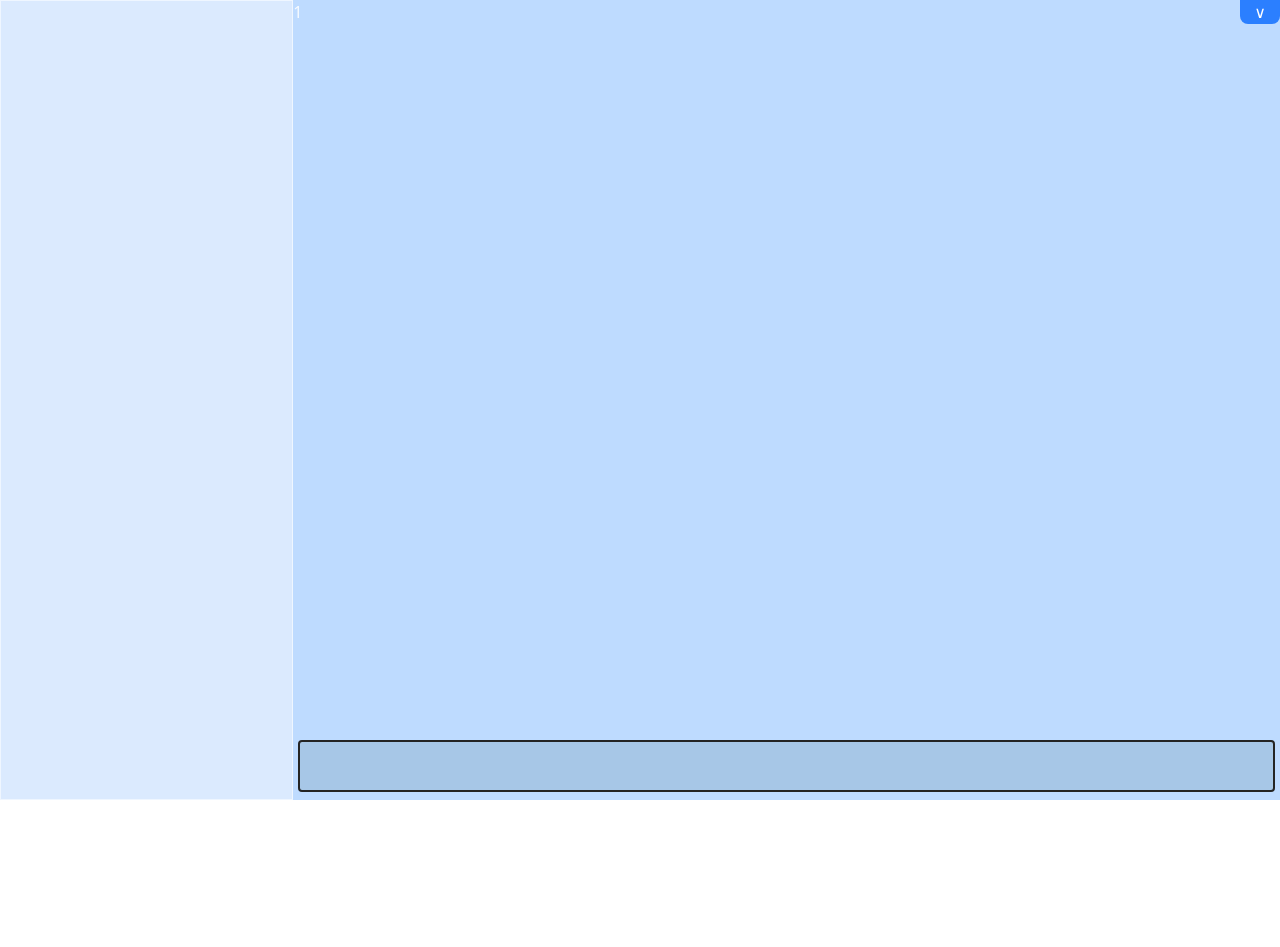
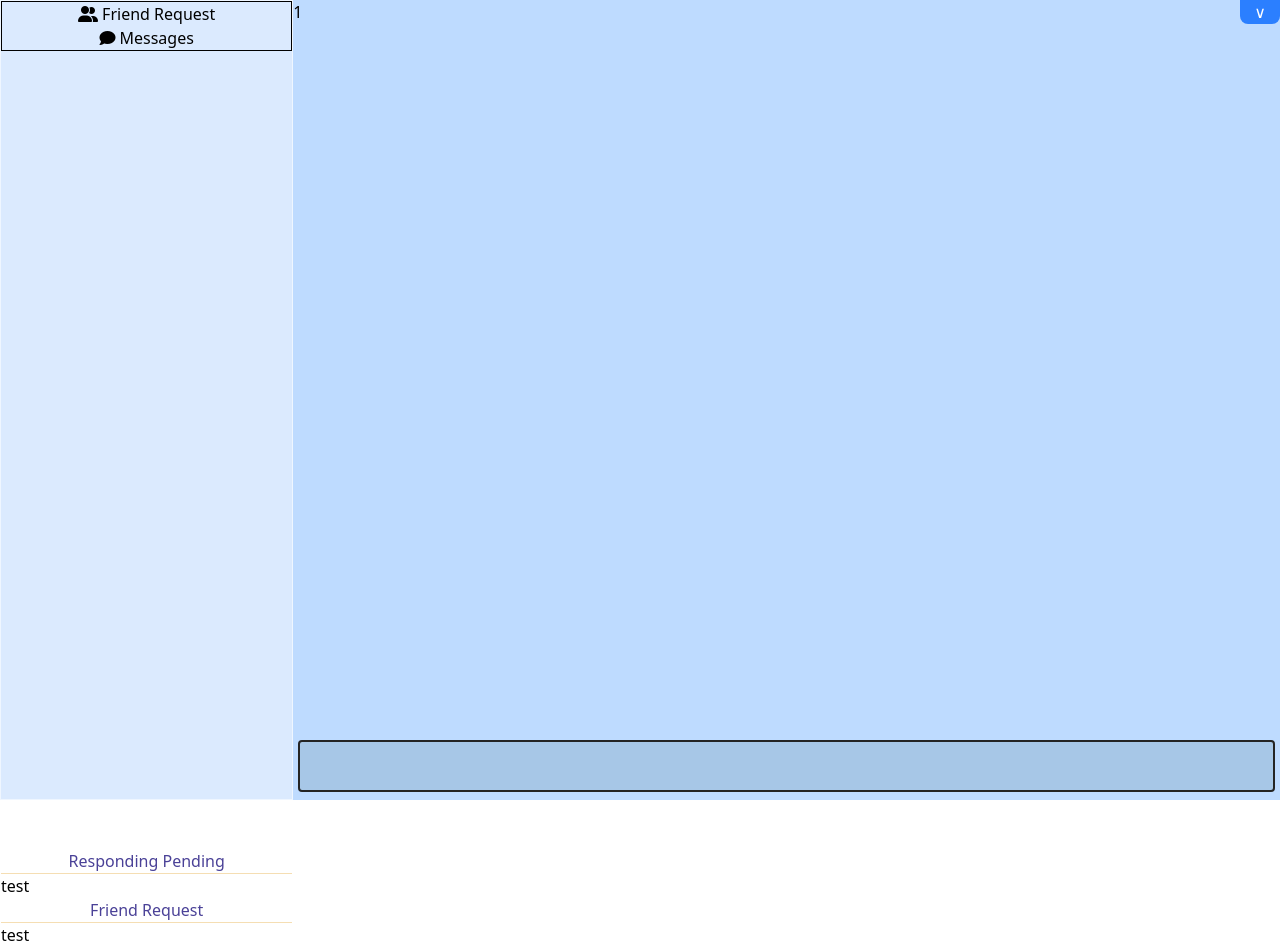
Before and after one commit to bunchofletters/Messaging-App, a React (Vite) app in the folder frontend/: page /toOverViewTextRoom in a window 1280 px wide. Before the commit the page ends 800 px from the top, so only its background shows below. Built offline with nearby package versions, Linux system fonts and the light colour scheme.

Commit message:
made the page that will allow for friends to be accepted or decline

```diff
--- a/frontend/src/components/dropdownbar.tsx
+++ b/frontend/src/components/dropdownbar.tsx
@@ -1,21 +1,42 @@
-import {useState} from 'react'
+import {useCallback, useState} from 'react'
 import AddFriendMenu from './addfriend';
+import { debounce } from '../utility/debounce';
 
 export default function Dropdownbar(){
     const [isOpen, setIsOpen] = useState(false);
     const [isOpenSymbol, setisOpenSymbol] = useState(<>&#8744;</>)
     const [friendMenu, setFriendMenu] = useState(false);
 
+    const [inlineCss, setInlineCss] = useState("absolute inline-block text-right right-0 w-[40px]")
+
+    /**
+     * This debounce is for the drop down bar | on close this debounce will resize the drop down bar button to be only the size of the "clickable" so it doesn't interfer with other UI elements
+     * This will call {@link changeInLineCSS}
+     */
+    const debounceInLineCSS = useCallback(
+        debounce(() => {
+            changeInLineCSS();
+        }, 75), []);
+
+    /**
+     * This changes the dropdown CSS
+     */
+    function changeInLineCSS(){
+        setInlineCss("absolute inline-block text-right right-0 w-[40px]");
+    }
+
     /**
      * This is the function that handles opening and closing the dropdown menu
      */
     const toggle = () => {
         setIsOpen(!isOpen); //if it's open close it and vice versa
-        if(isOpen) //open
+        if(isOpen){ //open
             setisOpenSymbol(<>&#8744;</>);
-
-        else
+        }
+        else{
             setisOpenSymbol(<>&#8743;</>);
+            setInlineCss("absolute inline-block text-right w-full")
+        }
     }
 
     //TODO
@@ -42,12 +63,29 @@ export default function Dropdownbar(){
         setFriendMenu(false);
     }
 
+    /**
+     * show the user profile information
+     * user_id [used for being added as friend]
+     * display name
+     * password [censor this]
+     * username [censor this]
+     */
+    async function checkProfile(){
+        console.log("profile clicked");
+    }
+
 
 
     return (
         <>
-        <div className="absolute inline-block text-right w-full">
-            <div className={`transition-all duration-75 ease-in-out overflow-hidden ${isOpen ? 'max-h-50': 'max-h-0'}`}> {/*handles drop down translation change max-h to what feels good later*/}
+        <div className={inlineCss}>
+            <div
+                className={`transition-all duration-75 ease-in-out overflow-hidden ${isOpen ? 'max-h-50': 'max-h-0'}`}
+                onTransitionEnd={() => {
+                    if(!isOpen)
+                        debounceInLineCSS();
+                }}
+            > {/*handles drop down translation change max-h to what feels good later*/}
             <div className="pt-3 border-2 border-blue-500 bg-blue-500 flex flex-row-reverse justify-left items-center gap-3"
             tabIndex={0}>
                 <div className='flex flex-col justify-center items-center border border-transparent hover:rounded hover:border-white -mt-3'
@@ -65,7 +103,7 @@ export default function Dropdownbar(){
                     <p className='dark: text-white'>Add Friends</p>
                 </div>
                 <div className='flex flex-col justify-center items-center border border-transparent hover:border-white hover:rounded -mt-3'
-                onClick={addFriend}
+                onClick={checkProfile}
                 tabIndex={0}
                 style={{padding: '1rem 0.25rem 0 0.25rem'}}>
                     <i className="fa-solid fa-circle-user dark:text-white fa-2x -mt-3"></i>
--- /dev/null
+++ b/frontend/src/components/friendrequest.tsx
@@ -0,0 +1,22 @@
+
+function FriendRequest(){
+
+    return  (
+        <div className="flex flex-col">
+            <div className="flex flex-col">
+                <p className="text-s dark:text-gray-400 not-dark:text-[#4a4197] self-center">Responding Pending</p>
+                <hr className="dark:text-gray-500 not-dark:text-[wheat]"/>
+                <p>test</p>
+                {/* generate a list of outgoing request */}
+            </div>
+            <div className="flex flex-col">
+                <p className="text-s dark:text-gray-400 not-dark:text-[#4a4197] self-center">Friend Request</p>
+                <hr className="dark:text-gray-500 not-dark:text-[wheat]"/>
+                {/* generate a list of incoming request */}
+                <p>test</p>
+            </div>
+        </div>
+    )
+}
+
+export default FriendRequest;
--- a/frontend/src/mainpage/OverViewTextRoom.tsx
+++ b/frontend/src/mainpage/OverViewTextRoom.tsx
@@ -1,13 +1,53 @@
-
+import {useState} from 'react'
 import Dropdownbar from "../components/dropdownbar";
+import FriendRequest from "../components/friendrequest";
 
 function OverViewTextRoom() {
+    const [friendRequest, setFriendRequest] = useState(false);
+
+    function enableClick(feature: number){
+        //set all option to false first
+        setFriendRequest(false);
+
+        //use swtich to set the one we want on
+        switch (feature){
+            case 1:
+                setFriendRequest(true);
+                break;
+            default:
+                break;
+        }
+    }
 
     return (
         <>
         <Dropdownbar />
-        <div className="flex flex-row w-full h-screen"> {/* split the div row wise*/}
-            <div className="border-1 dark:border-gray-600 flex-1/8 dark:bg-gray-700 not-dark:bg-blue-100 not-dark:border-blue-50"></div>
+        <div className="flex flex-row w-full h-screen dark:text-white not-dark:text-black"> {/* split the div row wise*/}
+            <div className="border-1 dark:border-gray-600 flex-1/8 dark:bg-gray-700 not-dark:bg-blue-100 not-dark:border-blue-50">
+                <div className="border-1 dark:border-gray-500 not-dark:border-black flex flex-col">
+                    <div
+                        className="flex flex-row items-center justify-center gap-1 cursor-pointer"
+                        onClick={() => enableClick(1)}
+                    >
+                        <i className="fa-solid fa-user-group dark:text-white"></i>
+                        <p>Friend Request</p>
+                    </div>
+                    <div
+                        className="flex flex-row items-center justify-center gap-1 cursor-pointer"
+                        onClick={() => enableClick(0)}
+                    >
+                        <i className="fa-solid fa-comment dark:text-white"></i>
+                        <p>Messages</p>
+                    </div>
+                </div>
+                <div className='h-full w-full inline-block place-content-end'>
+                    <div
+                        className={`transition-all duration-1000 ease-in-out dark:bg-gray-900 not-dark:bg-[#bdd8f3] ${friendRequest ? 'h-full': 'h-0'}`}
+                    >
+                        <FriendRequest/>
+                    </div>
+                </div>
+            </div>
             <div className="flex flex-col flex-2/3 dark:bg-gray-800 not-dark:bg-blue-200">
                 <div className="flex-3/4">1</div>
                 <div className="relative flex justify-center">
```
